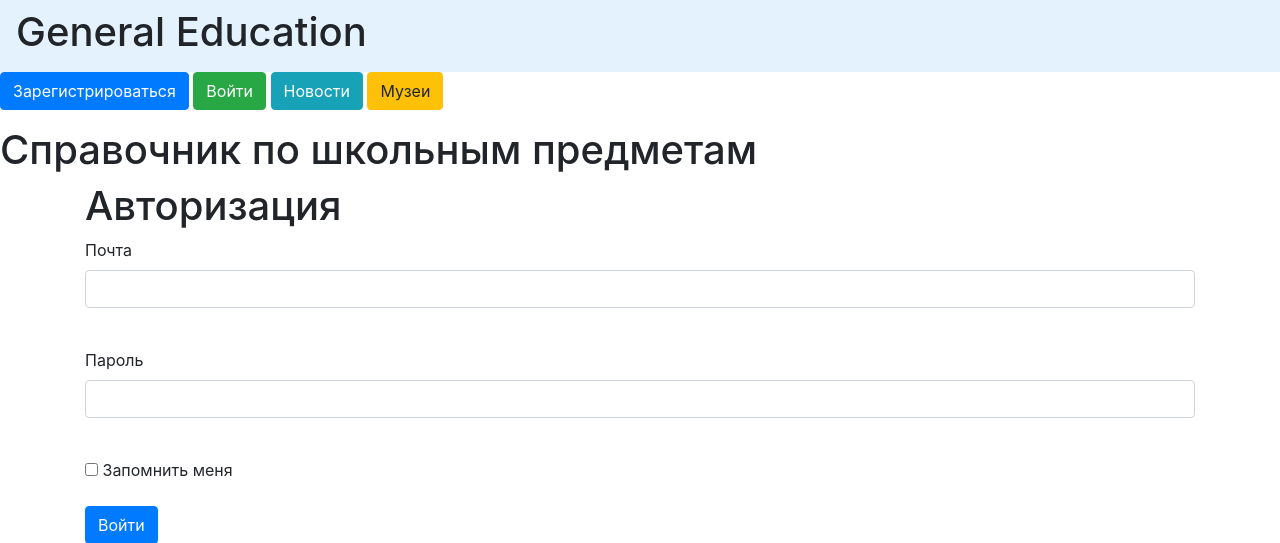
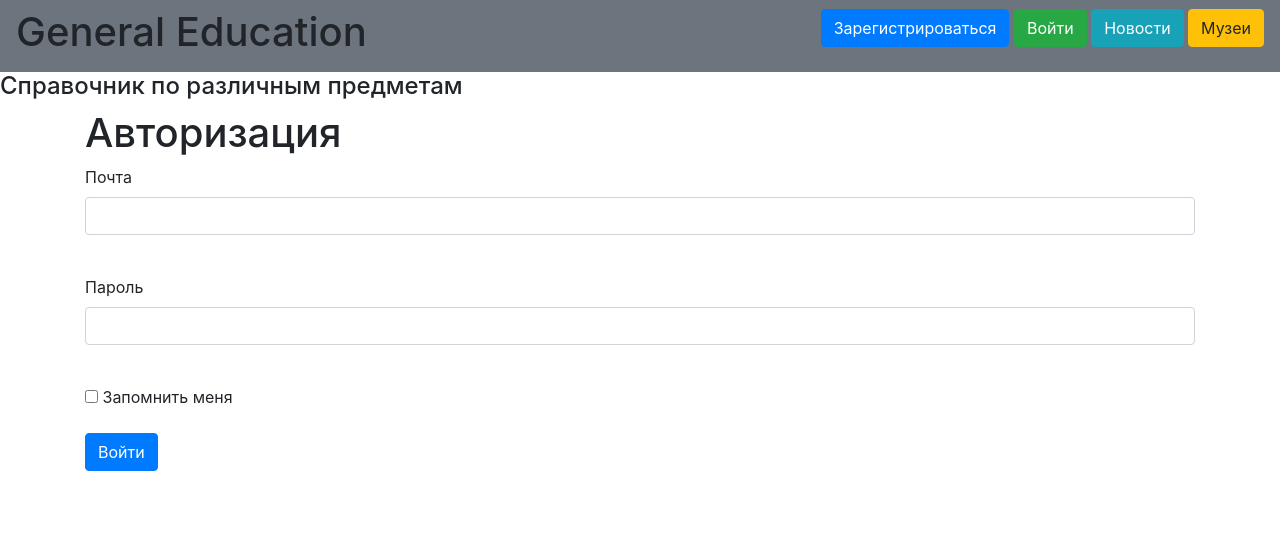
Before and after one commit to Ma1ozem0v/website_on_Python, a Flask app: page /login in a window 1280 px wide. Shown: the top 543 px of the page. Run offline with Flask 2, Linux system fonts and the light colour scheme; some libraries are stand-ins or nearby versions.

Commit message:
Сдвиг кнопок вправо и вверх

```diff
--- a/templates/base.html
+++ b/templates/base.html
@@ -6,15 +6,13 @@
           href="https://stackpath.bootstrapcdn.com/bootstrap/4.4.1/css/bootstrap.min.css"
           integrity="sha384-Vkoo8x4CGsO3+Hhxv8T/Q5PaXtkKtu6ug5TOeNV6gBiFeWPGFN9MuhOf23Q9Ifjh"
           crossorigin="anonymous">
-    <link rel="stylesheet" href="{{url_for('static', filename='css/style.css')}}" />
-    <title>General Education</title>
+    <link rel="stylesheet" type="text/css" href="{{url_for('static', filename='css/style.css')}}" />
+    <title>{{ title }}</title>
 </head>
 <body>
 <header>
-<!--    <nav class="navbar navbar-light bg-secondary">-->
-            <nav class="navbar navbar-light" style="background-color: #e3f2fd;">
+    <nav class="navbar navbar-light bg-secondary">
         <h1>General Education</h1>
-    </nav>
         {% if current_user.is_authenticated %}
         <a class="btn btn-success" href="/subjects">Предметы</a>
     <a class="navbar-brand" href="/logout">Выйти из учетной записи</a>
@@ -24,12 +22,10 @@
         <a class="btn btn-success" href="/login">Войти</a>
         <a class="btn btn-info" href="/news">Новости</a>
         <a class="btn btn-warning" href="/api">Музеи</a>
-
-
     </p>
 {% endif %}
     </nav>
-    <h1>Справочник по школьным предметам</h1>
+    <h4>Справочник по различным предметам</h4>
 </header>
 <!-- Begin page content -->
 <main role="main" class="container">
```
